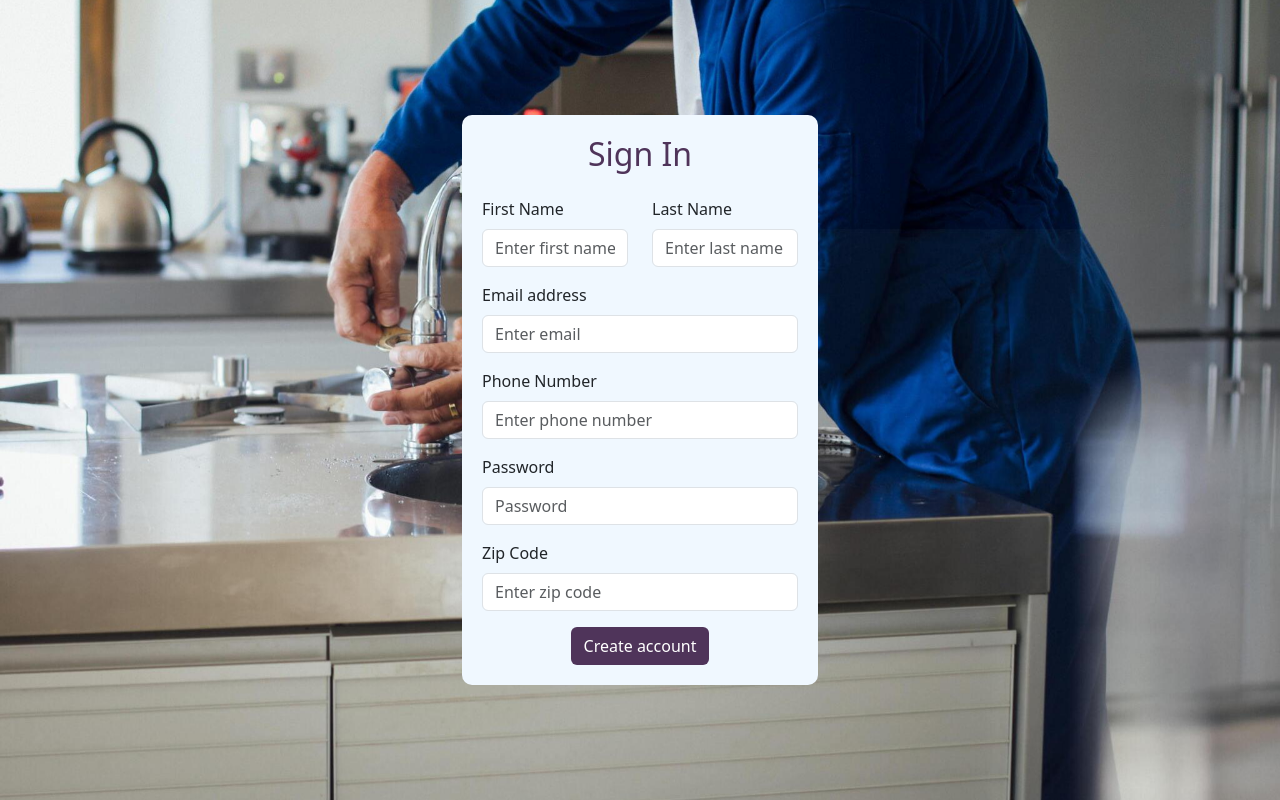
After one commit to sarachafikidrissi/Locallinker, a Flask app: page /home/register in a window 1280 px wide. The commit adds this page. Run offline with Flask 3, Linux system fonts and the light colour scheme.

Commit message:
sign-in/register

```diff
--- /dev/null
+++ b/static/register.css
@@ -0,0 +1,24 @@
+body {
+    background-image: url('../static/Images/homerepairing.jpg');
+    background-size: cover;
+    background-position: center;
+    height: 100vh; /* Full viewport height */
+    margin: 0;
+    display: flex;
+    justify-content: center;
+    align-items: center;
+  }
+.signin-form {
+    /* background-color: rgba(255, 255, 255, 0.8); */
+    background-color: aliceblue;
+    padding: 20px;
+    border-radius: 10px;
+  }
+
+.container .btn {
+    background-color: #4F345A;
+}
+
+.container h2 {
+    color: #4F345A;
+}
--- a/templates/index.html
+++ b/templates/index.html
@@ -40,7 +40,7 @@
         <div class="collapse navbar-collapse" id="navbarNav">
              <ul class="navbar-nav">
                 <li class="nav-item active">
-                    <a href="#" class="nav-link active">Home</a>
+                    <a href="{{ url_for('views.home') }}" class="nav-link active">Home</a>
                 </li>
                 <li class="nav-item dropdown">
                     <a href="#" class="nav-link">Services</a>
@@ -51,10 +51,10 @@
             </ul>
             <div class="btn-toolbar ms-auto" role="toolbar" aria-label="Toolbar with button groups">
               <div class="btn-group me-2" role="group" aria-label="First group">
-                  <button type="button" class="btn" style="background-color: #8FA998; color: white;">Sign In</button>
+                  <a href="{{ url_for('views.login') }}"><button type="button" class="btn" style="background-color: #8FA998; color: white;">Sign In</button></a>
               </div>
               <div class="btn-group me-2" role="group" aria-label="First group">
-                  <button type="button" class="btn" style="background-color: #38A3A5; color: white;" >Register</button>
+                  <a href="{{ url_for('views.register') }}"><button type="button" class="btn" style="background-color: #38A3A5; color: white;" >Register</button></a>
               </div>
              </div>
         </div>
--- /dev/null
+++ b/templates/register.html
@@ -0,0 +1,59 @@
+<!DOCTYPE html>
+<html lang="en">
+<head>
+  <meta charset="UTF-8">
+  <meta name="viewport" content="width=device-width, initial-scale=1.0">
+  <link rel="stylesheet" href="../static/register.css">
+  <title>Sign In Page</title>
+  <!-- Bootstrap CSS -->
+  <link href="https://cdn.jsdelivr.net/npm/bootstrap@5.3.0-alpha1/dist/css/bootstrap.min.css" rel="stylesheet">
+</head>
+<body>
+
+<div class="container">
+  <div class="row">
+    <div class="col-md-4 mx-auto">
+      <div class="signin-form">
+        <h2 class="text-center mb-4">Sign In</h2>
+        <form>
+          <div class="row">
+            <div class="col-md-6">
+              <div class="mb-3">
+                <label for="first_name" class="form-label">First Name</label>
+                <input type="text" class="form-control" id="first_name" placeholder="Enter first name">
+              </div>
+            </div>
+            <div class="col-md-6">
+              <div class="mb-3">
+                <label for="last_name" class="form-label">Last Name</label>
+                <input type="text" class="form-control" id="last_name" placeholder="Enter last name">
+              </div>
+            </div>
+          </div>
+          <div class="mb-3">
+            <label for="email" class="form-label">Email address</label>
+            <input type="email" class="form-control" id="email" placeholder="Enter email">
+          </div>
+          <div class="mb-3">
+            <label for="phone" class="form-label">Phone Number</label>
+            <input type="tel" class="form-control" id="phone" placeholder="Enter phone number">
+          </div>
+          <div class="mb-3">
+            <label for="password" class="form-label">Password</label>
+            <input type="password" class="form-control" id="password" placeholder="Password">
+          </div>
+          <div class="mb-3">
+            <label for="zip" class="form-label">Zip Code</label>
+            <input type="text" class="form-control" id="zip" placeholder="Enter zip code">
+          </div>
+          <div class="text-center">
+            <button type="submit" class="btn text-white">Create account</button>
+          </div>
+        </form>
+      </div>
+    </div>
+  </div>
+</div>
+
+</body>
+</html>
--- a/views.py
+++ b/views.py
@@ -1,4 +1,4 @@
-from flask import Blueprint, render_template
+from flask import Blueprint, render_template, url_for
 
 views = Blueprint(__name__, "home")
 
@@ -6,3 +6,11 @@ views = Blueprint(__name__, "home")
 @views.route('/home')
 def home():
     return render_template('index.html')
+
+@views.route('/register')
+def register():
+    return render_template('register.html')
+
+@views.route('/login')
+def login():
+    return render_template('login.html')
```
Also changed, not shown: static/login.css (added, +24 -0 lines), templates/login.html (added, +38 -0 lines), static/Images/gardening.jpg (added), static/Images/steptodown.com551259.jpg (added).
